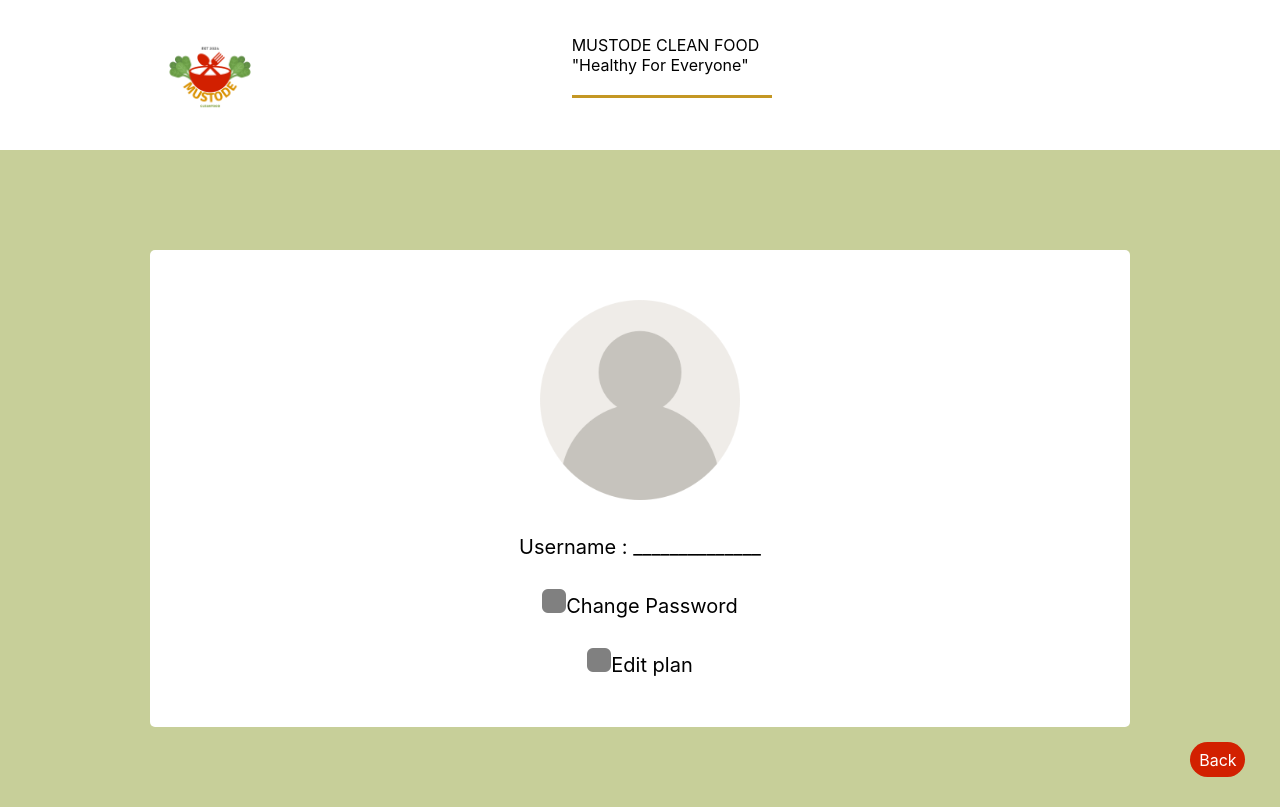
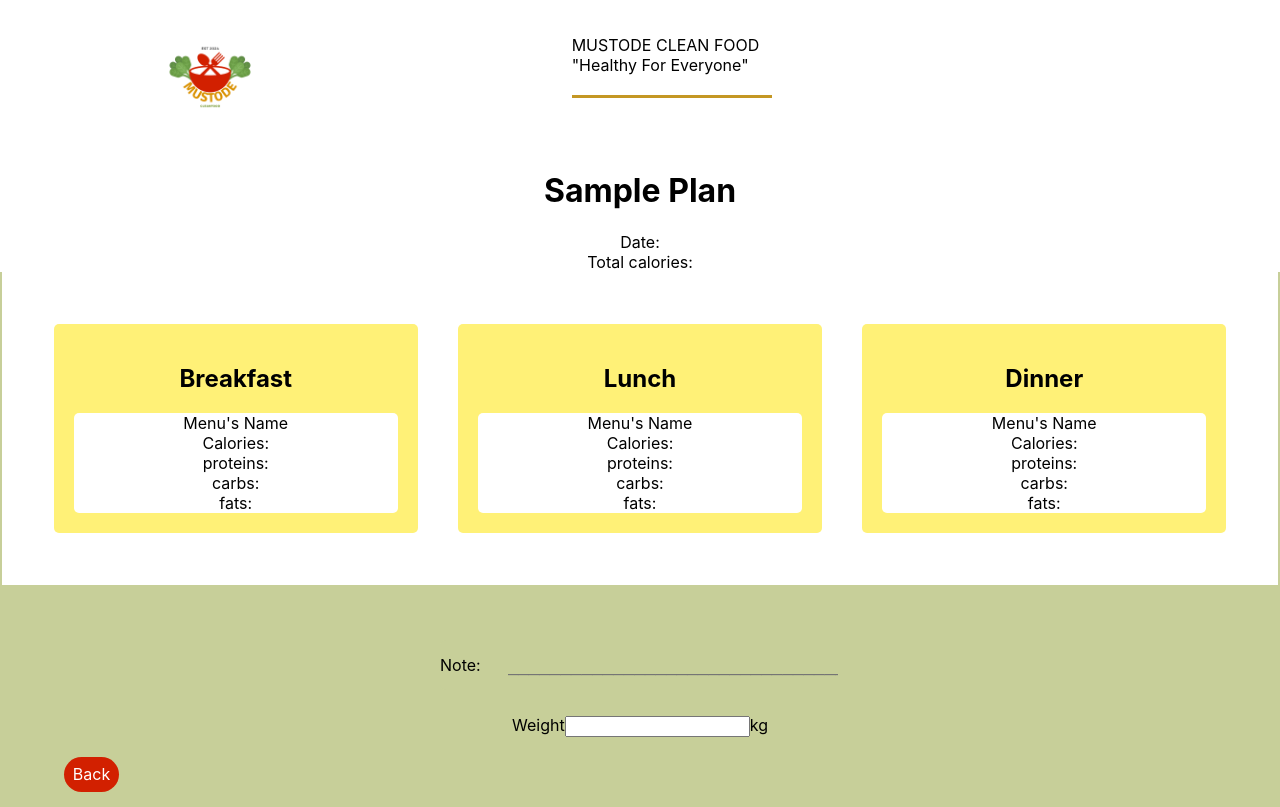
Before and after one commit to s1r1luxx/my-app, a React (Create React App) app: page / in a window 1280 px wide. Built offline with nearby package versions, Linux system fonts and the light colour scheme.

Commit message:
Table page

```diff
--- a/src/App.js
+++ b/src/App.js
@@ -1,16 +1,18 @@
 import LoginSignup from './LoginSignup/LoginSignup';
 import User from './pages/User';
 import Conf_Pass from './pages/Conf_Pass';
+import Table from './pages/Table';
 import { BrowserRouter as Router, Routes, Route } from 'react-router-dom';
 
 export function App() {
   return (
-    <Router>
-      <Routes>
-        <Route path='/' element={<User/>} />
-        <Route path='/Conf_Pass' element={<Conf_Pass/>} />
-      </Routes>
-    </Router>
+    // <Router>
+    //   <Routes>
+    //     <Route path='/' element={<User/>} />
+    //     <Route path='/Conf_Pass' element={<Conf_Pass/>} />
+    //   </Routes>
+    // </Router>
+    <div><Table/></div>
   );
 }
 
--- /dev/null
+++ b/src/pages/Table.css
@@ -0,0 +1,90 @@
+.Header{
+    display: grid;
+    align-items: center;
+    text-align: center;
+    background: #fff;
+    margin-bottom: 0%;
+    margin-top: 0%;
+}
+
+
+.container{
+    display: flex;
+    flex-direction: row;
+    background: #fff;
+    width: 94.75%;
+    height: 100%;
+    margin-bottom: 0%;
+    margin-top: 0%;
+}
+
+.Text{
+    display: grid;
+    align-items: center;
+    text-align: center;
+    background: #fff;
+    margin-bottom: 0%;
+    margin-top: 0%;
+}
+
+.Box {
+    display: flex;
+    align-items: center;
+    flex: 1;
+    flex-direction: column;
+    background-color: #FFF177;
+    border-radius: 5px;
+    padding: 20px;
+    margin: 20px;
+    text-align: center;
+}
+
+.inf{
+    display: flex;
+    flex-direction: column;
+    background-color: #fff;
+    border-radius: 5px;
+    width: 100%;
+    height: 100%;
+    padding: auto;
+    text-align: center;
+}
+
+.inputs{
+    display: flex;
+    flex-direction: column;
+    align-items: center;
+    margin-bottom: 20px;
+}
+
+.input{
+    background: #c7cf99;
+}
+
+.input input{
+    color: #000;
+    background: #c7cf99;
+}
+
+.input2 .input{
+    align-items: center;
+    color: #000;
+    background: #fff;
+    border: auto;
+    border-radius: 5px;
+}
+
+.button{
+    display: flex;
+    justify-content: center;
+    align-items: center;
+    width: 55px;
+    height: 35px;
+    color: #fff;
+    background: #d22000;
+    border-radius: 20px;
+    cursor: pointer;
+    margin-left: 5%;
+    margin-top: 15px;
+    margin-bottom: 15px;
+}
--- /dev/null
+++ b/src/pages/Table.js
@@ -0,0 +1,114 @@
+import React from 'react'
+import NAVBar from '../Components/NAVBar'
+import '../Components/NAVBar.css'
+import './Table.css'
+
+function Table() {
+  return (
+    <div><NAVBar/>
+        <div className="Header">
+                <h1>
+                    Sample Plan
+                </h1>
+            </div>
+            <div className="Text">
+                <text>
+                    Date:
+                </text>
+                <text>
+                    Total calories:
+                </text>
+            </div>
+        <div className='container'>
+            <div className="Box">
+                <h2>
+                    Breakfast
+                </h2>
+                <div className="inf">
+                    <text>
+                        Menu's Name
+                    </text>
+                    <text>
+                        Calories:
+                    </text>
+                    <text>
+                        proteins:
+                    </text>
+                    <text>
+                        carbs:
+                    </text>
+                    <text>
+                        fats:
+                    </text>
+                </div>
+            </div>
+            <div className="Box">
+                <h2>
+                    Lunch
+                </h2>
+                <div className="inf">
+                    <text>
+                        Menu's Name
+                    </text>
+                    <text>
+                        Calories:
+                    </text>
+                    <text>
+                        proteins:
+                    </text>
+                    <text>
+                        carbs:
+                    </text>
+                    <text>
+                        fats:
+                    </text>
+                </div>
+            </div>
+            <div className="Box">
+                <h2>
+                    Dinner
+                </h2>
+                <div className="inf">
+                    <text>
+                        Menu's Name
+                    </text>
+                    <text>
+                        Calories:
+                    </text>
+                    <text>
+                        proteins:
+                    </text>
+                    <text>
+                        carbs:
+                    </text>
+                    <text>
+                        fats:
+                    </text>
+                </div>
+            </div>
+        </div>
+        <div className="inputs">
+            <div className="input">
+                <text>
+                    Note:
+                </text>
+                <input placeholder="_____________________________________________________________"/>
+            </div>
+            <div className="input2">
+                <text>
+                    Weight
+                </text>
+                <input placeholder=" "/>
+                <text>
+                    kg
+                </text>
+            </div>
+        </div>
+        <div className="button">
+            Back
+        </div>
+    </div>
+  );
+};
+
+export default Table
```
